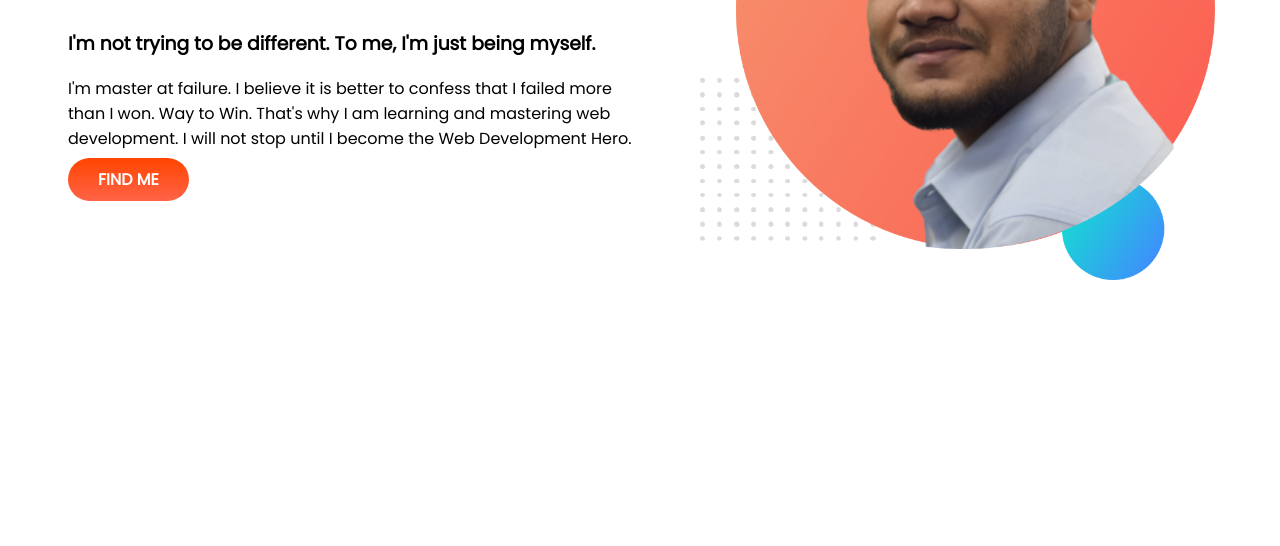
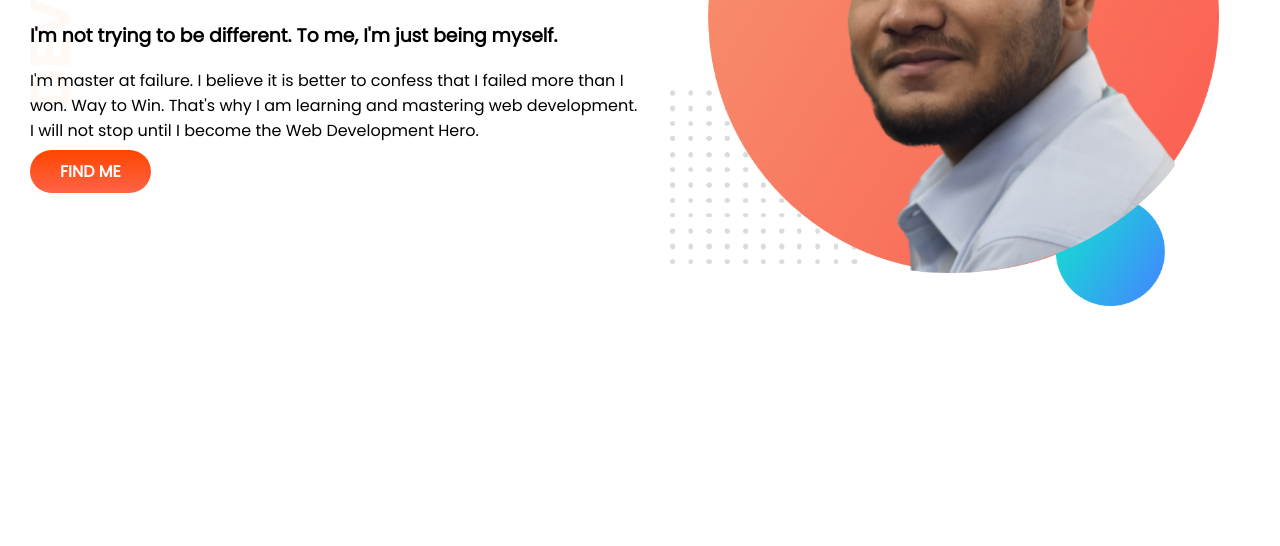
Before and after one commit to tariqulp/Developer-portfolio, a plain HTML site: page index.html in a window 1280 px wide. Shown: the part 254-800 px from the top of the page. Drawn offline with Linux system fonts and the light colour scheme.

Commit message:
banner-added

```diff
--- a/index.html
+++ b/index.html
@@ -14,7 +14,7 @@
 </head>
 
 <body>
-    <section>
+    <section class="top-banner">
         <div class="half-width">
             <h1>Welcome to</h1>
             <h1><span class="orange-color">Tariqul Islam</span> world</h1>
--- a/style.css
+++ b/style.css
@@ -1,5 +1,6 @@
     body{
         font-family: 'Poppins', sans-serif;
+        margin: 0;
     }
     h1{
         font-size: 50px;
@@ -12,7 +13,7 @@
     }
     .half-width{
         width: 50%;
-        padding-left: 60px;
+        padding-left: 30px;
     }
     .half-width img{
         width: 90%;
@@ -27,3 +28,7 @@
         font-weight: 700;
 
     }
+    .top-banner{
+        background-image: url(images/top-banner.png);
+        background-repeat: no-repeat;
+    }
```
